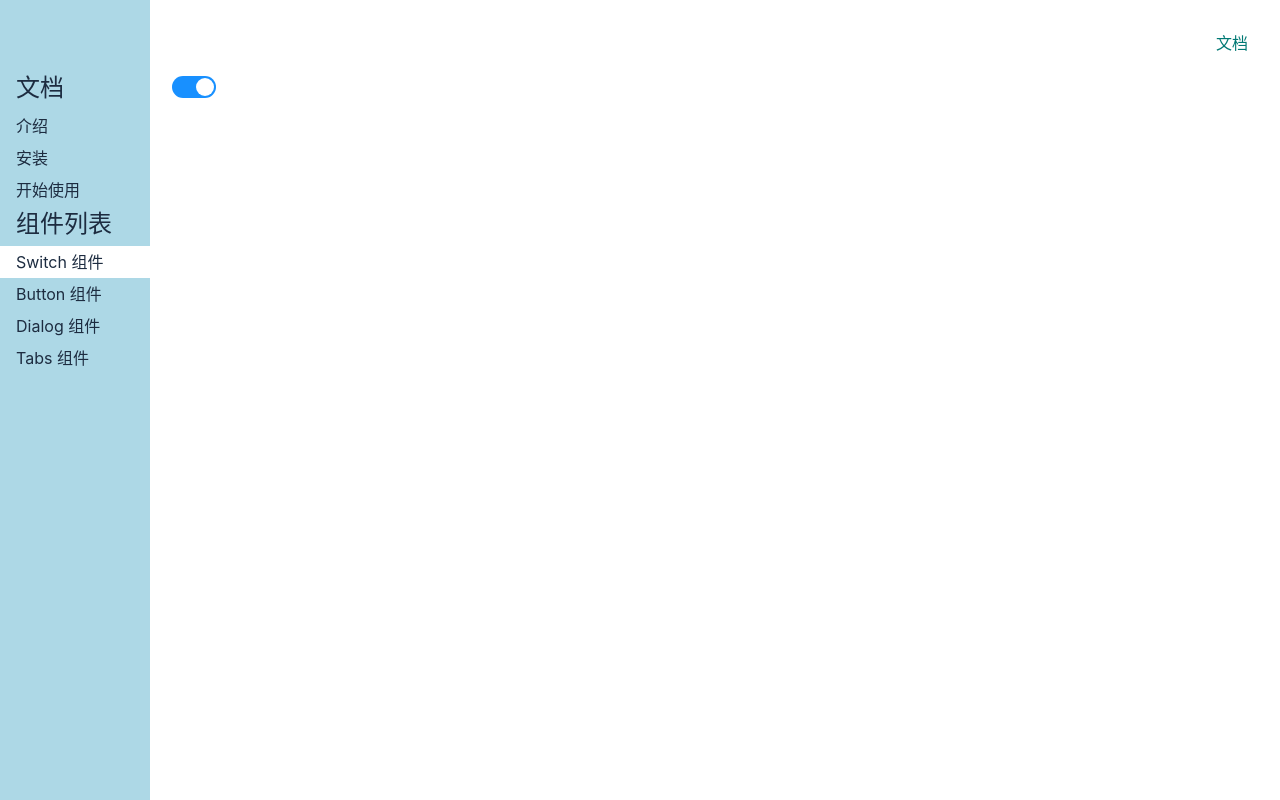
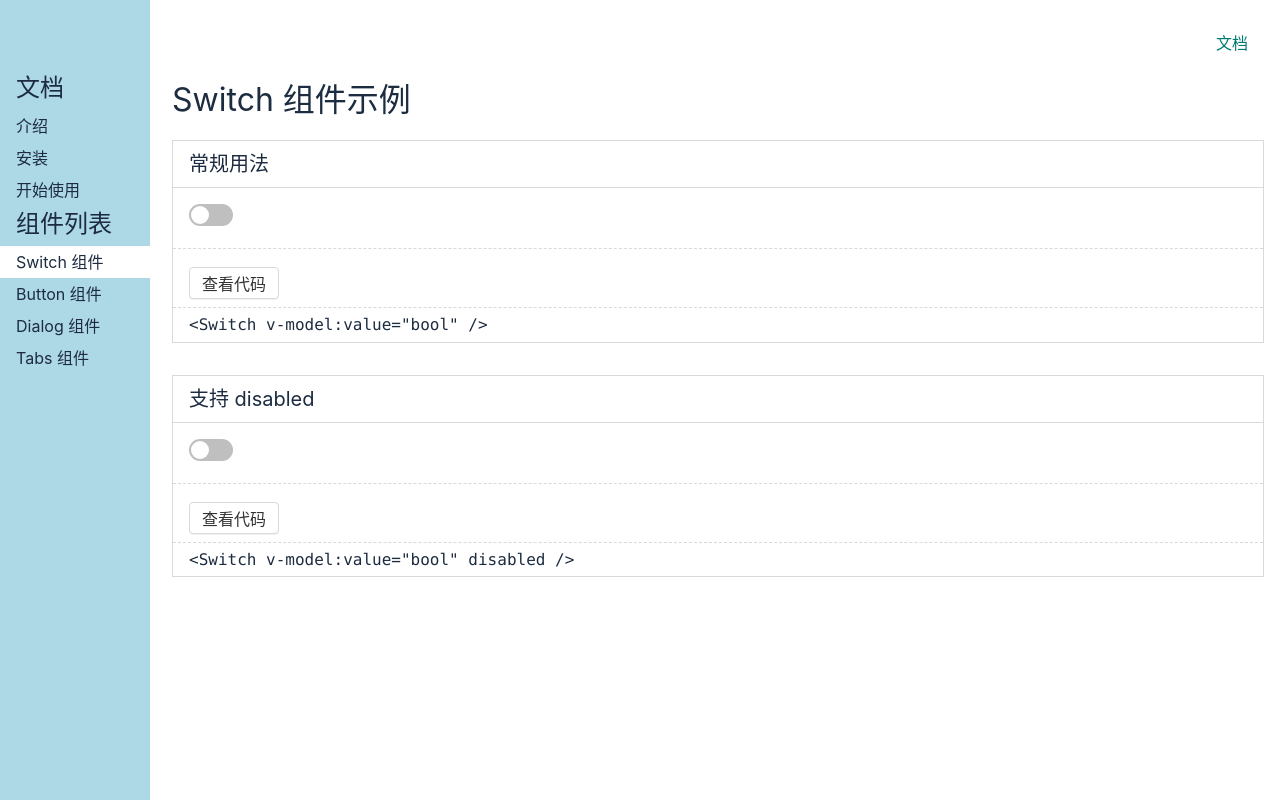
Before and after one commit to hkl1223/gulu-ui, a Vue app in the folder gulu-ui/: page /#/Doc/switch in a window 1280 px wide. Built offline with nearby package versions, Linux system fonts and the light colour scheme; a small style sheet from the web is missing.

Commit message:
又发现bug

```diff
--- a/gulu-ui/src/components/SwitchDome.vue
+++ b/gulu-ui/src/components/SwitchDome.vue
@@ -1,16 +1,78 @@
 <template>
-  <div>
-   <Switch v-model:value="bool"/>
+<div>
+  <h1>Switch 组件示例 </h1>
+  <div class="demo">
+    <h2>常规用法</h2>
+    <div class="demo-component">
+      <Switch v-model:value="bool" />
+    </div>
+    <div class="demo-actions">
+      <Button>查看代码</Button>
+    </div>
+    <div class="demo-code">
+      <pre>&lt;Switch v-model:value="bool" /&gt;</pre>
+    </div>
   </div>
+  <div class="demo">
+    <h2>支持 disabled </h2>
+    <div class="demo-component">
+      <Switch v-model:value="bool" disabled />
+    </div>
+    <div class="demo-actions">
+      <Button>查看代码</Button>
+    </div>
+    <div class="demo-code">
+      <pre>&lt;Switch v-model:value="bool" disabled /&gt;</pre>
+    </div>
+  </div>
+</div>
 </template>
+
 <script lang="ts">
 import Switch from '../lib/Switch.vue'
-import { ref } from 'vue'
+import Button from '../lib/Button.vue'
+import {
+  ref
+} from 'vue'
 export default {
-    components:{Switch},
-    setup(){
-      const bool = ref(true)
-      return {bool}
+  components: {
+    Switch,
+    Button
+  },
+  setup() {
+    const bool = ref(false)
+    return {
+      bool
     }
+  }
 }
 </script>
+
+<style lang="scss" scoped>
+$border-color: #d9d9d9;
+.demo {
+  border: 1px solid $border-color;
+  margin: 16px 0 32px;
+  >h2 {
+    font-size: 20px;
+    padding: 8px 16px;
+    border-bottom: 1px solid $border-color;
+  }
+  &-component {
+    padding: 16px;
+  }
+  &-actions {
+    padding: 8px 16px;
+    border-top: 1px dashed $border-color;
+  }
+  &-code {
+    padding: 8px 16px;
+    border-top: 1px dashed $border-color;
+    >pre {
+      line-height: 1.1;
+      font-family: Consolas, 'Courier New', Courier, monospace;
+      margin: 0;
+    }
+  }
+}
+</style>
```
Also changed, not shown: gulu-ui/tsconfig.json (added, +9 -0 lines), tsconfig.json (added, +9 -0 lines), 1 other file (tests, documents, lock files or other folders).
